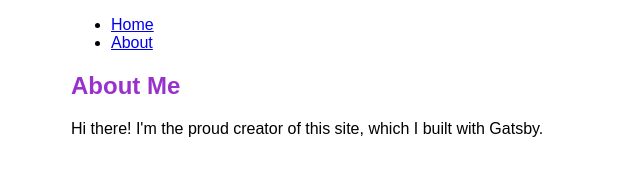
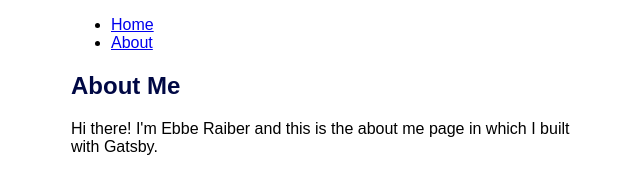
Before and after one commit to EbbeRaiber/gatsby-starter-portfolio-ebbe, a Gatsby site: page /about in a window 1280 px wide. Shown: the whole page, without its empty margins (319-959 px from the left). Built offline with nearby package versions, Linux system fonts and the light colour scheme; Gatsby itself is replaced by a stand-in of ours.

Commit message:
Third commit

```diff
--- a/src/components/layout.module.css
+++ b/src/components/layout.module.css
@@ -5,7 +5,7 @@
 }
 
 .heading{
-    color: darkorchid;
+    color: #000844;
 }
 
 .nav-links {
--- a/src/pages/about.js
+++ b/src/pages/about.js
@@ -6,7 +6,7 @@ import Layout from '../components/layout'
 const AboutPage = () => {
   return (
     <Layout pageTitle="About Me">
-      <p>Hi there! I'm the proud creator of this site, which I built with Gatsby.</p>
+      <p>Hi there! I'm Ebbe Raiber and this is the about me page in which I built with Gatsby.</p>
     </Layout>
   )
 }
--- a/src/pages/index.js
+++ b/src/pages/index.js
@@ -7,7 +7,7 @@ const IndexPage = () => {
   return (
     <main>
       <Layout pageTitle="Home Page">
-      <p>I'm making this by following the Gatsby Tutorial.</p>
+      <p>Ebbe's making this by following the Gatsby Tutorial.</p>
       </Layout>
     </main>
   )
```
